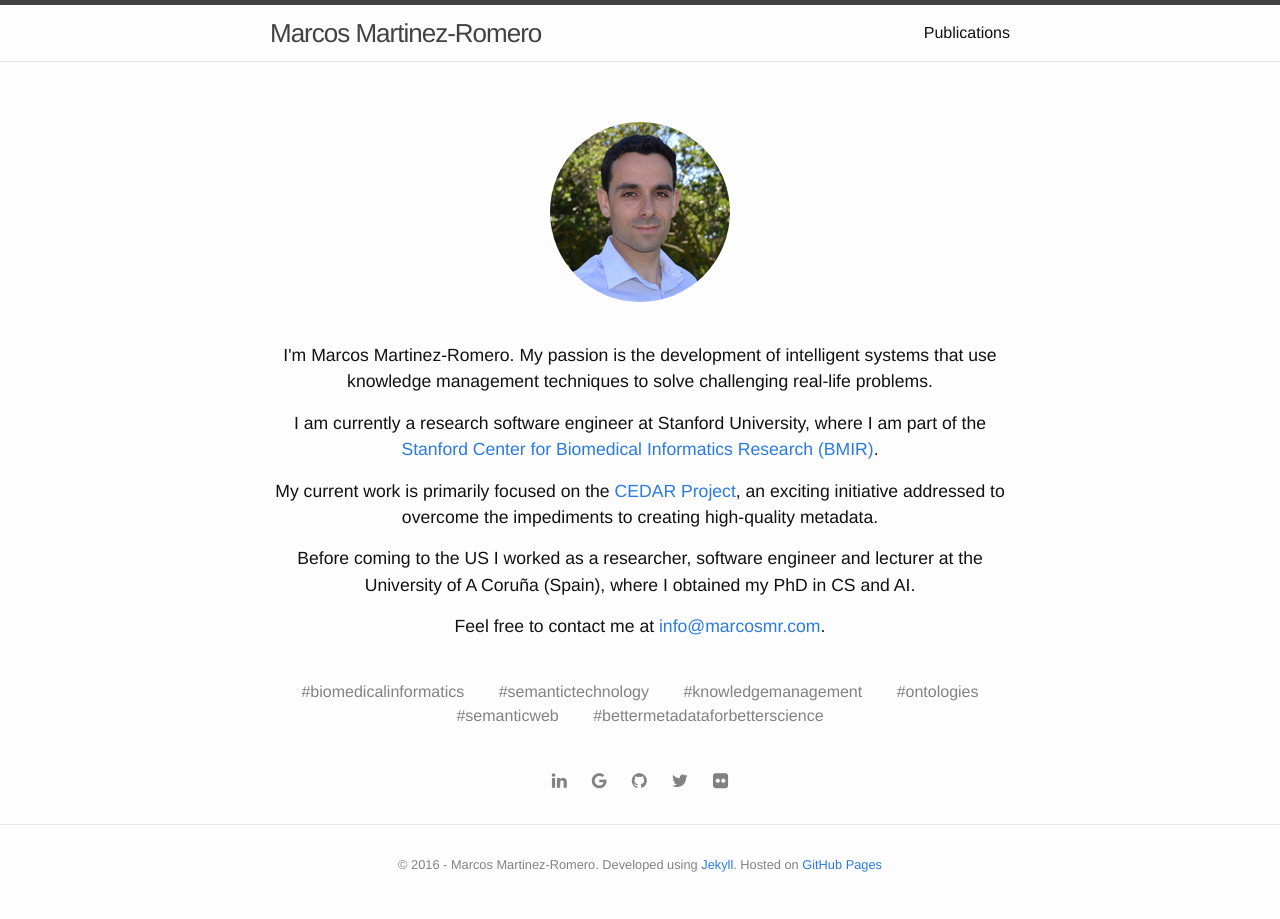
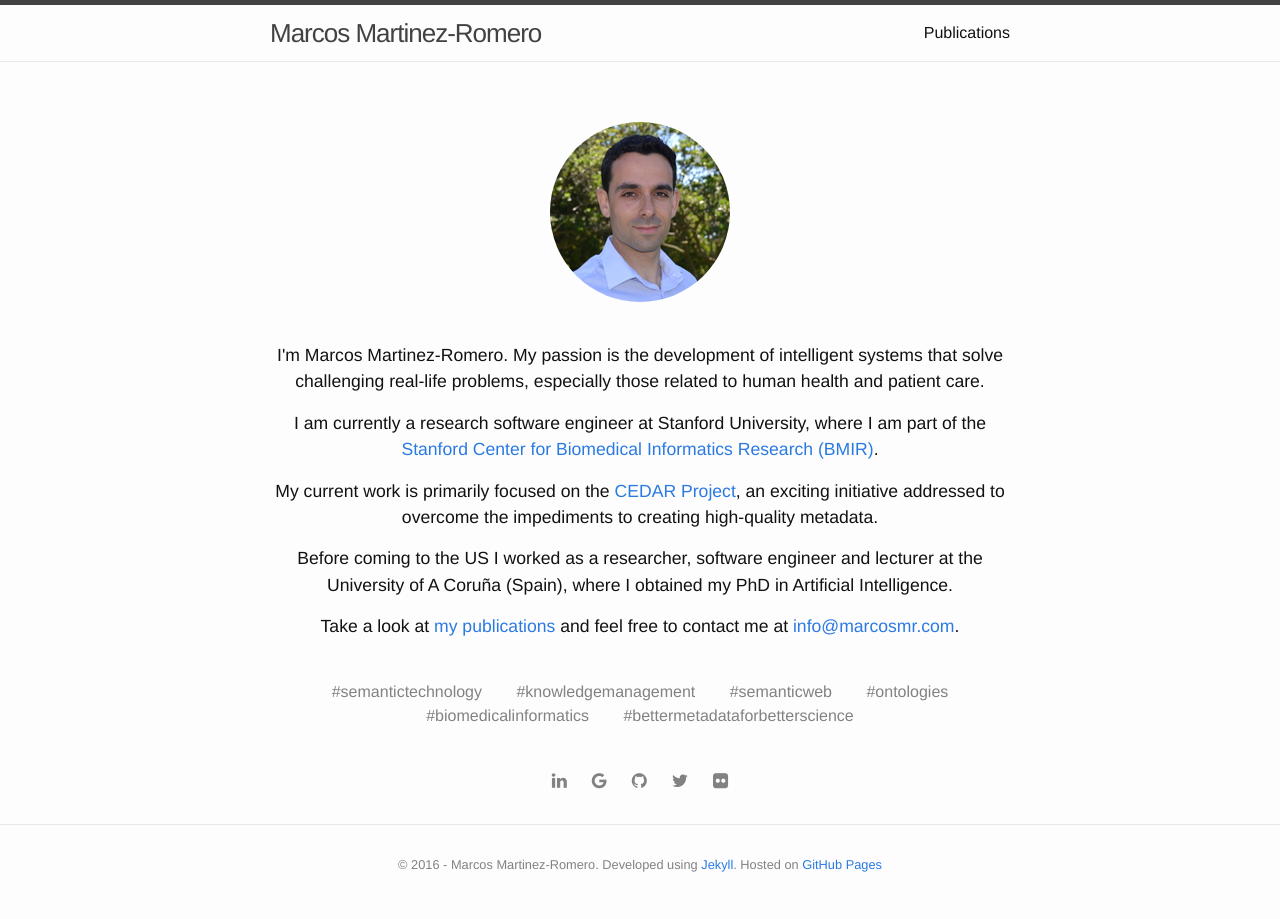
Before and after one commit to marcosmro/marcosmro.github.io, a Jekyll site: the page built from index.html, in a window 1280 px wide. Built offline with Jekyll 4.4.1, drawn with Linux system fonts in a browser that asks for light colours.

Commit message:
Fix links style and minor modifications on bio

```diff
--- a/_sass/_custom-marcos.scss
+++ b/_sass/_custom-marcos.scss
@@ -17,6 +17,10 @@
   margin: 40px auto;
   //border: 1px solid blue;
   text-align: center;
+
+  a {
+    color: $brand-color;
+  }
 
 }
 
--- a/index.html
+++ b/index.html
@@ -29,8 +29,8 @@
   </div>
 
   <div class="container-info">
-    <p>I'm Marcos Martinez-Romero. My passion is the development of intelligent systems that use knowledge management
-      techniques to solve challenging real-life problems.</p>
+    <p>I'm Marcos Martinez-Romero. My passion is the development of intelligent systems that solve challenging real-life
+      problems, especially those related to human health and patient care.</p>
 
     <p>I am currently a research software engineer at Stanford University, where I am part of the <a
         href="http://bmir.stanford.edu/">Stanford Center for
@@ -41,23 +41,21 @@
     </p>
 
     <p>Before coming to the US I worked as a researcher, software engineer and lecturer at the University of A Coruña
-      (Spain), where I obtained my PhD in CS and AI.</p>
+      (Spain), where I obtained my PhD in Artificial Intelligence.</p>
 
-    <p>Feel free to contact me at <a href="mailto:info@marcosmr.com">info@marcosmr.com</a>.</p>
-
-    <!--<p>I love dogs, kayaking and photography</p>-->
+    <p>Take a look at <a href="http://www.marcosmr.com/publications/">my publications</a> and feel free to contact me at
+      <a href="mailto:info@marcosmr.com">info@marcosmr.com</a>.</p>
 
   </div>
 
   <div class="container-tags">
-    <a href="https://en.wikipedia.org/wiki/Health_informatics">#biomedicalinformatics</a>
     <a href="https://en.wikipedia.org/wiki/Semantic_technology">#semantictechnology</a>
     <a href="https://en.wikipedia.org/wiki/Knowledge_management">#knowledgemanagement</a>
+    <a href="https://en.wikipedia.org/wiki/Semantic_Web">#semanticweb</a>
     <a href="https://en.wikipedia.org/wiki/Ontology_(information_science)">#ontologies</a>
-    <a href="https://en.wikipedia.org/wiki/Semantic_Web">#semanticweb</a>
+    <a href="https://en.wikipedia.org/wiki/Health_informatics">#biomedicalinformatics</a>
     <a href="https://en.wikipedia.org/wiki/Metadata">#bettermetadataforbetterscience</a>
   </div>
-
 
   <div class="container-social">
     <a class="fa fa-linkedin" title="LinkedIn profile"
```
